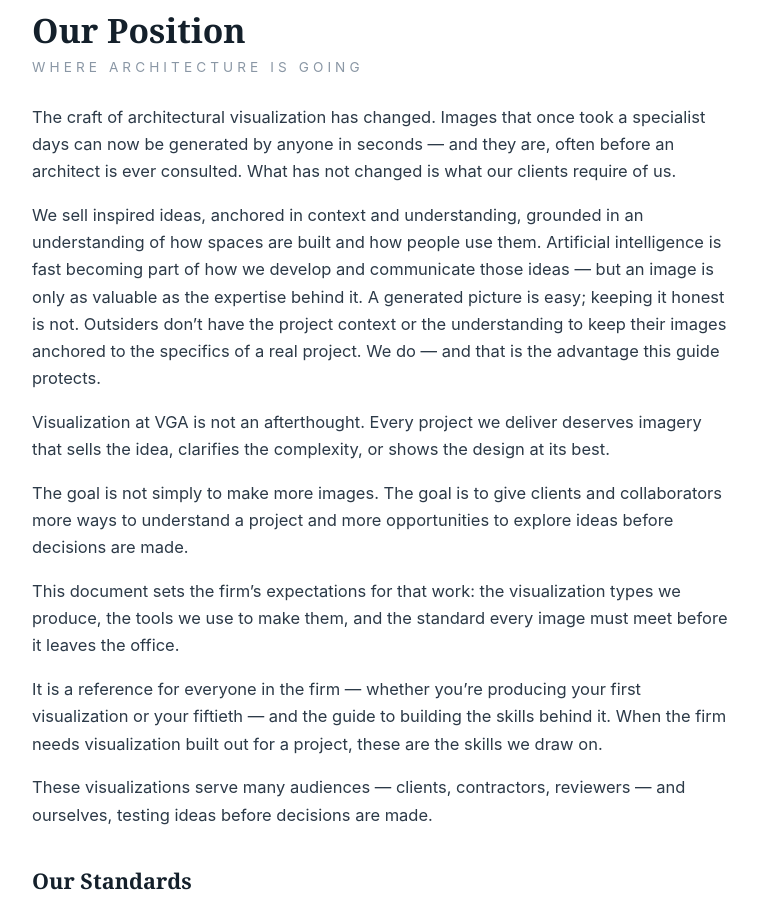
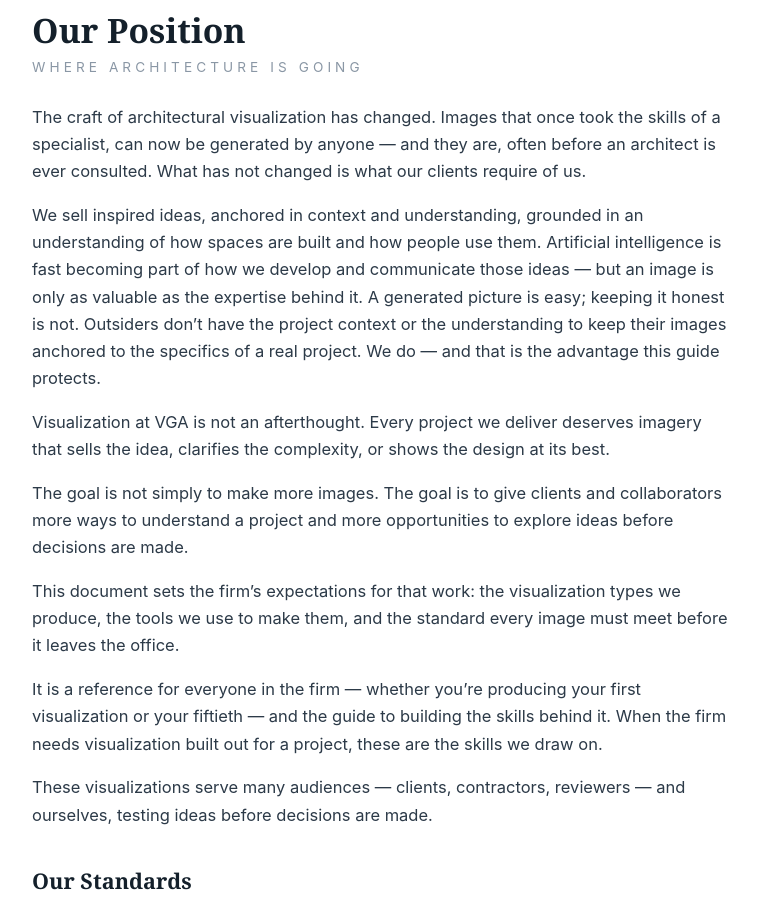
Before and after one commit to ArchToolkit/VisualizationPlaybook, a plain HTML site: page index.html in a window 1280 px wide. Shown: the part 822-1723 px from the top of the page, without its empty margins (384-1142 px from the left). Drawn offline with Linux system fonts and the light colour scheme.

Commit message:
Add files via upload

```diff
--- a/index.html
+++ b/index.html
@@ -71,7 +71,7 @@
     <h2>Our Position</h2>
     <p class="section-sub">Where Architecture Is Going</p>
 
-    <p>The craft of architectural visualization has changed. Images that once took a specialist days can now be generated by anyone in seconds — and they are, often before an architect is ever consulted. What has not changed is what our clients require of us.</p>
+    <p>The craft of architectural visualization has changed. Images that once took the skills of a specialist, can now be generated by anyone — and they are, often before an architect is ever consulted. What has not changed is what our clients require of us.</p>
     <p>We sell inspired ideas, anchored in context and understanding, grounded in an understanding of how spaces are built and how people use them. Artificial intelligence is fast becoming part of how we develop and communicate those ideas — but an image is only as valuable as the expertise behind it. A generated picture is easy; keeping it honest is not. Outsiders don’t have the project context or the understanding to keep their images anchored to the specifics of a real project. We do — and that is the advantage this guide protects.</p>
     <p>Visualization at VGA is not an afterthought. Every project we deliver deserves imagery that sells the idea, clarifies the complexity, or shows the design at its best.</p>
     <p>The goal is not simply to make more images. The goal is to give clients and collaborators more ways to understand a project and more opportunities to explore ideas before decisions are made.</p>
```
